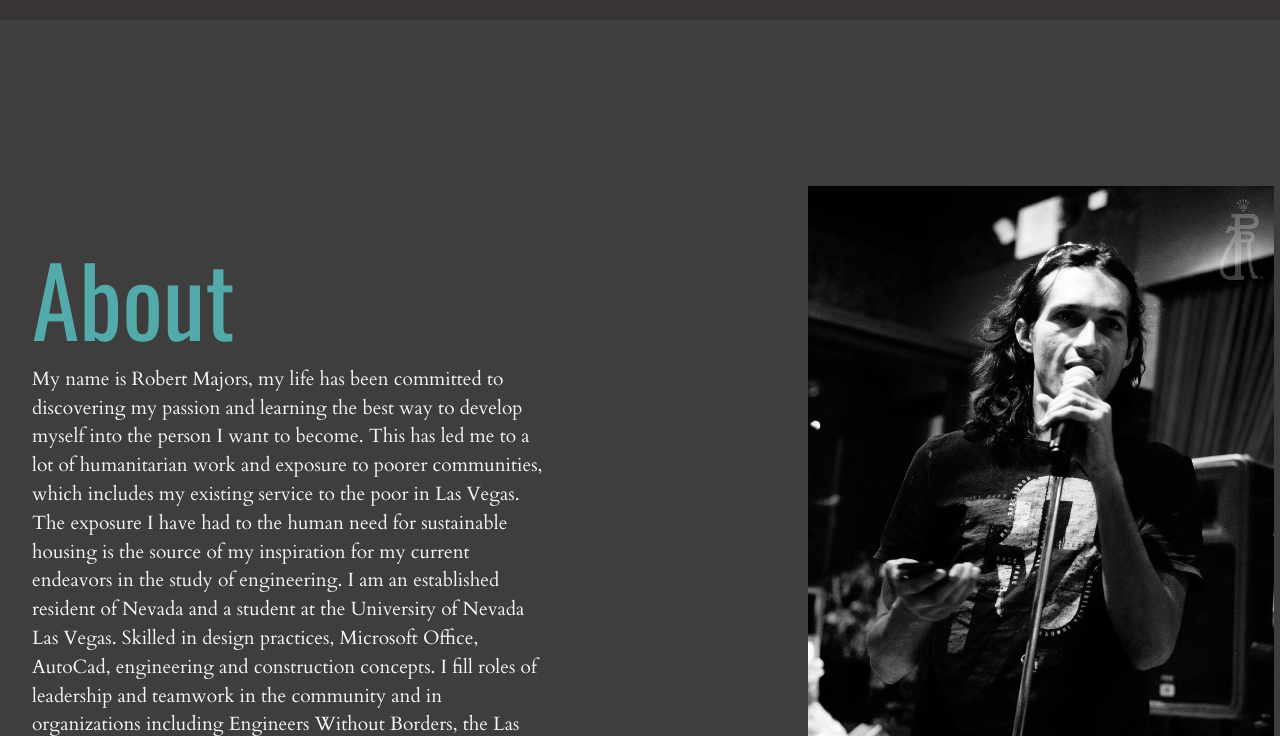
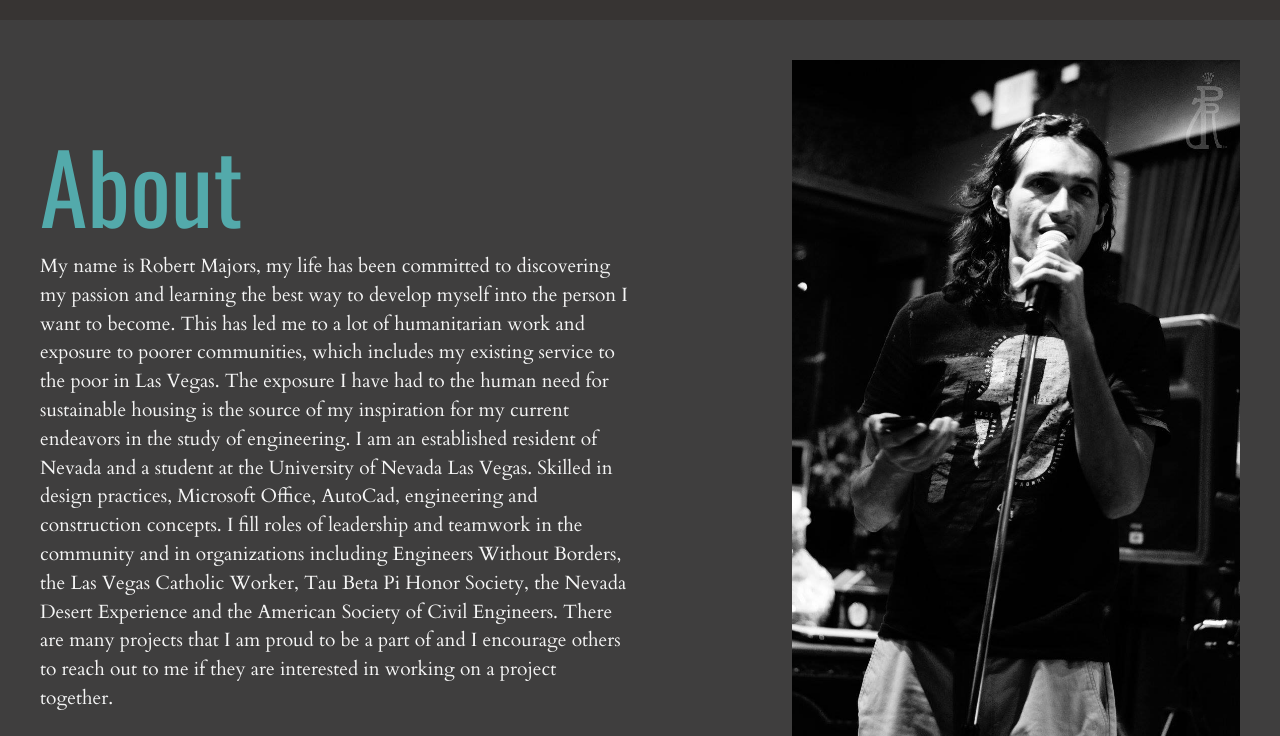
Before and after one commit to longevitytina/RMajors-site, a Gatsby site: page / in a window 1280 px wide. Shown: the part 628-1364 px from the top of the page. Built offline with nearby package versions, Linux system fonts and the light colour scheme; Gatsby itself is replaced by a stand-in of ours.

Commit message:
Refactors about section to flex

```diff
--- a/src/components/about.module.css
+++ b/src/components/about.module.css
@@ -1,56 +1,52 @@
 .container {
-  width: 100%;
-  display: grid;
-  min-height: 100%;
-  grid-template-columns: repeat(auto-fit, minmax(400px, 1fr));
-  grid-gap: 1em;
-  margin: auto;
-  padding-bottom: 10em;
-  padding-top: 10em;
   background-color: rgb(63, 62, 62);
 }
+
 .summary {
   color: whitesmoke;
+  font-family: "Cardo", serif;
+}
+.heading {
+  color: rgba(85, 181, 182, 0.913);
+  font-family: "Oswald", sans-serif;
+}
+@media only screen and (min-width: 845px) {
+  .container {
+    display: flex;
+  }
+  .summary {
     margin-top: 0;
     padding-bottom: 1em;
     padding-right: 4.1em;
     text-align: left;
-  font-family: "Cardo", serif;
     font-size: 1.2rem;
   }
 
   .avatar {
-  text-align: right;
-  margin: 0.4em;
-  max-width: 600px;
-  margin-left: 10rem;
+    width: 40%;
+    margin: 40px;
   }
   .writingWrap {
-  padding-left: 2em;
+    width: 60%;
+    margin: 40px;
   }
-
   .heading {
     margin-top: 10%;
     margin-bottom: 0;
     padding-right: 1em;
     padding-bottom: 0.1em;
-  color: rgba(85, 181, 182, 0.913);
     font-size: 6rem;
-  font-family: "Oswald", sans-serif;
     text-align: left;
   }
-
+}
 @media only screen and (max-width: 845px) {
   .container,
   .summary,
   .heading {
-    display: block;
     text-align: center;
-    margin: unset;
-    padding: unset;
   }
   .writingWrap {
-    padding-left: unset;
+    padding: 0 40px;
   }
   .avatar {
     max-width: 500px;
```
Lines whose indentation alone changed are shown as unchanged.
